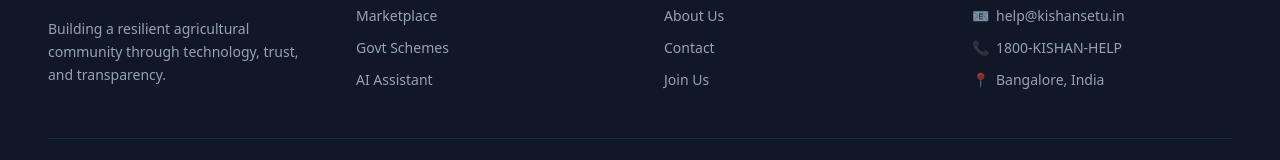
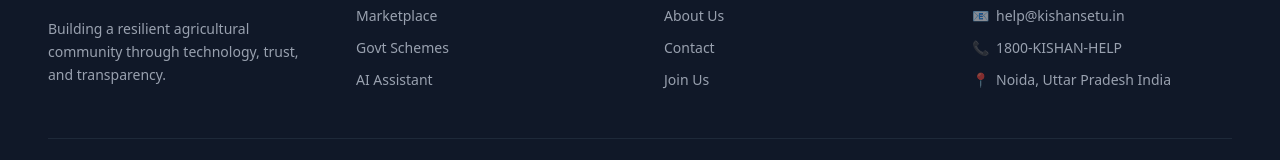
Before and after one commit to UttamYadav-DGI/kishanSetu, a React (Vite) app in the folder FRONTEND/: page / in a window 1280 px wide. Shown: the part 3000-3160 px from the top of the page. Built offline with nearby package versions, Linux system fonts and the light colour scheme; no server answers.

Commit message:
fix bugs

```diff
--- a/FRONTEND/src/component/Home.jsx
+++ b/FRONTEND/src/component/Home.jsx
@@ -259,7 +259,7 @@
               <ul className="space-y-3 text-sm">
                 <li className="flex items-center"><span className="w-6 opacity-50">📧</span> help@kishansetu.in</li>
                 <li className="flex items-center"><span className="w-6 opacity-50">📞</span> 1800-KISHAN-HELP</li>
-                <li className="flex items-center"><span className="w-6 opacity-50">📍</span> Bangalore, India</li>
+                <li className="flex items-center"><span className="w-6 opacity-50">📍</span> Noida, Uttar Pradesh India</li>
               </ul>
             </div>
           </div>
```
